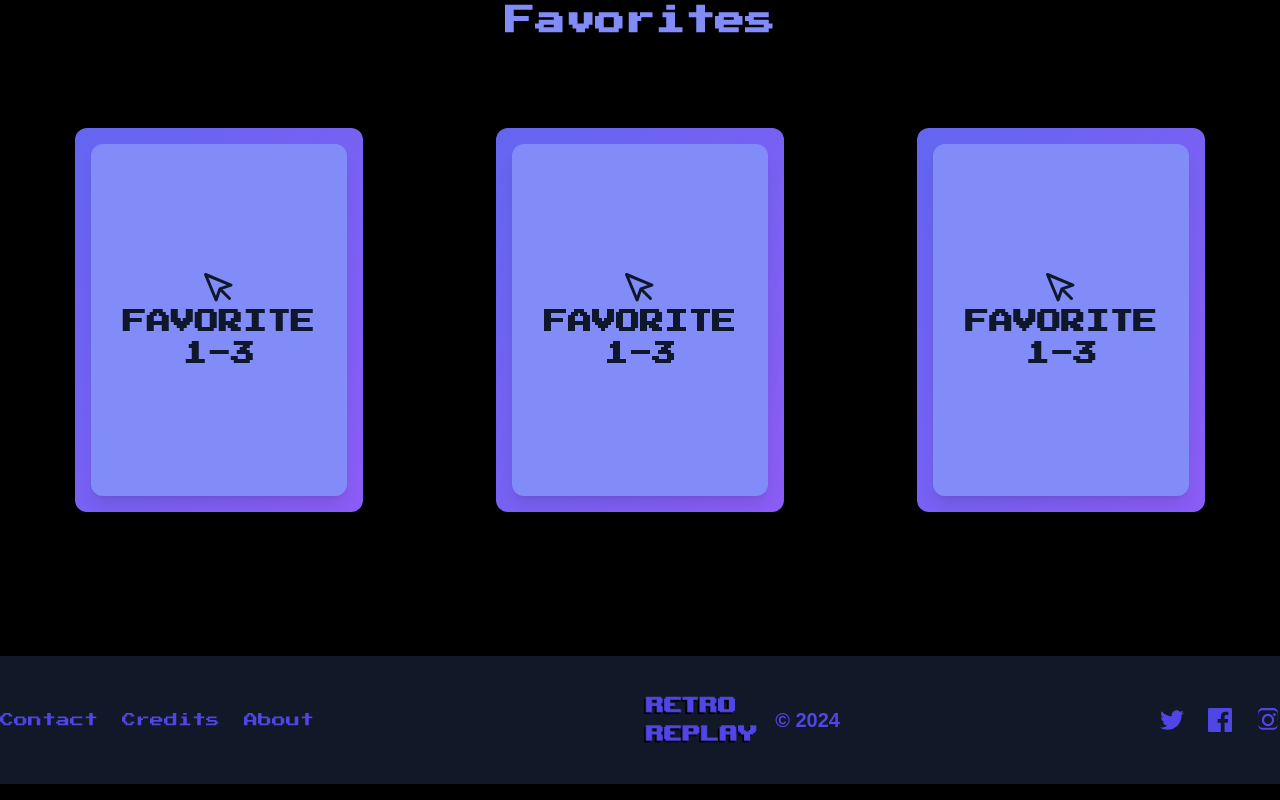
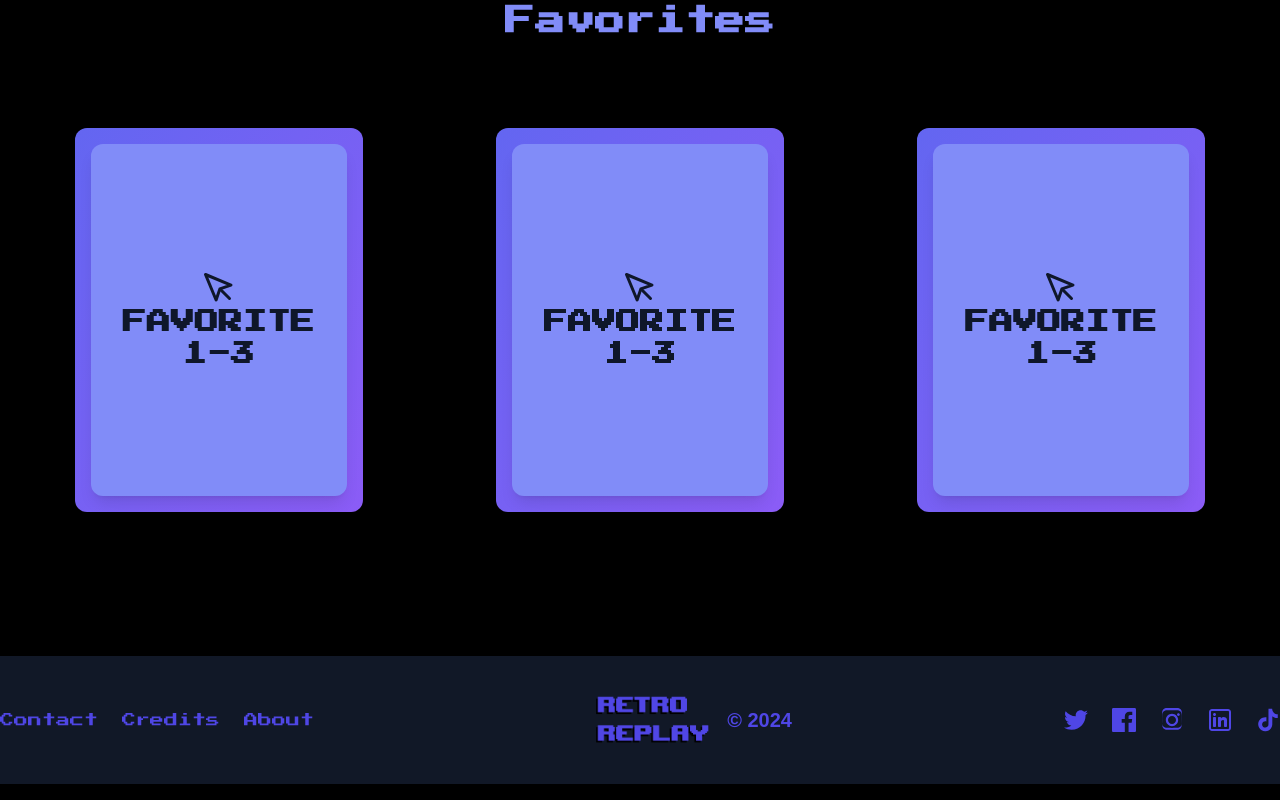
Before and after one commit to JSDWRLD/project_bravo, a React (Vite) app in the folder client/: page / in a window 1280 px wide. Shown: the part 997-1797 px from the top of the page. Built offline with nearby package versions, Linux system fonts and the light colour scheme.

Commit message:
Adding social media to footer

```diff
--- a/client/src/components/Footer.jsx
+++ b/client/src/components/Footer.jsx
@@ -26,20 +26,33 @@
 
                 <div className="flex space-x-6">
                     {/* Placeholder icons for social media */}
-                    <a href="https://twitter.com" target="_blank" rel="noopener noreferrer" className="text-indigo-600 hover:text-indigo-300 transition">
+                    <a href="https://x.com/replayreplayme" target="_blank" rel="noopener noreferrer" className="text-indigo-600 hover:text-indigo-300 transition">
                         <svg xmlns="http://www.w3.org/2000/svg" className="h-6 w-6" fill="currentColor" viewBox="0 0 24 24">
                             <path d="M24 4.557c-.883.392-1.832.656-2.828.775 1.014-.608 1.794-1.57 2.163-2.723-.951.564-2.005.974-3.127 1.195-.897-.957-2.178-1.555-3.594-1.555-2.72 0-4.923 2.203-4.923 4.923 0 .385.043.76.127 1.122-4.09-.205-7.719-2.164-10.148-5.144-.424.728-.666 1.574-.666 2.476 0 1.707.869 3.213 2.19 4.096-.806-.026-1.566-.247-2.23-.617v.062c0 2.385 1.696 4.374 3.946 4.826-.413.112-.849.172-1.296.172-.317 0-.626-.03-.928-.086.627 1.956 2.445 3.379 4.6 3.419-1.685 1.32-3.808 2.107-6.115 2.107-.398 0-.79-.023-1.177-.068 2.179 1.396 4.768 2.211 7.548 2.211 9.057 0 14.01-7.504 14.01-14.01 0-.213-.005-.426-.015-.637.961-.694 1.796-1.562 2.457-2.549z"/>
                         </svg>
                     </a>
-                    <a href="https://facebook.com" target="_blank" rel="noopener noreferrer" className="text-indigo-600 hover:text-indigo-300 transition">
+                    <a href="https://www.facebook.com/retroreplayme" target="_blank" rel="noopener noreferrer" className="text-indigo-600 hover:text-indigo-300 transition">
                         <svg xmlns="http://www.w3.org/2000/svg" className="h-6 w-6" fill="currentColor" viewBox="0 0 24 24">
                             <path d="M22.675 0h-21.35c-.732 0-1.325.593-1.325 1.325v21.351c0 .731.593 1.324 1.325 1.324h11.494v-9.294h-3.128v-3.622h3.128v-2.672c0-3.1 1.893-4.787 4.657-4.787 1.325 0 2.462.099 2.794.143v3.24l-1.918.001c-1.504 0-1.794.715-1.794 1.761v2.315h3.588l-.467 3.621h-3.121v9.295h6.116c.73 0 1.324-.593 1.324-1.324v-21.351c0-.732-.593-1.325-1.324-1.325z"/>
                         </svg>
                     </a>
-                    <a href="https://instagram.com" target="_blank" rel="noopener noreferrer" className="text-indigo-600 hover:text-indigo-300 transition">
+                    <a href="https://www.instagram.com/retroreplayme/" target="_blank" rel="noopener noreferrer" className="text-indigo-600 hover:text-indigo-300 transition">
                         <svg xmlns="http://www.w3.org/2000/svg" className="h-6 w-6" fill="currentColor" viewBox="0 0 24 24">
                             <path d="M12 2.163c3.204 0 3.584.012 4.85.07 1.366.062 2.633.336 3.608 1.31.976.976 1.248 2.243 1.31 3.608.058 1.266.069 1.646.069 4.85s-.011 3.584-.069 4.85c-.062 1.366-.336 2.633-1.31 3.608-.976.976-2.243 1.248-3.608 1.31-1.266.058-1.646.069-4.85.069s-3.584-.011-4.85-.069c-1.366-.062-2.633-.336-3.608-1.31-.976-.976-1.248-2.243-1.31-3.608-.058-1.266-.069-1.646-.069-4.85s.011-3.584.069-4.85c.062-1.366.336-2.633 1.31-3.608.976-.976 2.243-1.248 3.608-1.31 1.266-.058 1.646-.069 4.85-.069m0-2.163c-3.259 0-3.667.012-4.947.07-1.594.073-2.688.356-3.633 1.301-.946.946-1.228 2.04-1.301 3.633-.058 1.281-.07 1.689-.07 4.947s.012 3.667.07 4.947c.073 1.594.356 2.688 1.301 3.633.946.946 2.04 1.228 3.633 1.301 1.281.058 1.689.07 4.947.07s3.667-.012 4.947-.07c1.594-.073 2.688-.356 3.633-1.301.946-.946 1.228-2.04 1.301-3.633.058-1.281.07-1.689.07-4.947s-.012-3.667-.07-4.947c-.073-1.594-.356-2.688-1.301-3.633-.946-.946-2.04-1.228-3.633-1.301-1.281-.058-1.689-.07-4.947-.07z"/>
                             <path d="M12 5.838c-3.403 0-6.162 2.76-6.162 6.162s2.759 6.162 6.162 6.162 6.162-2.76 6.162-6.162-2.759-6.162-6.162-6.162zm0 10.162c-2.208 0-4-1.792-4-4s1.792-4 4-4 4 1.792 4 4-1.792 4-4 4zm6.406-10.845c-.796 0-1.441.645-1.441 1.441s.645 1.441 1.441 1.441 1.441-.645 1.441-1.441-.645-1.441-1.441-1.441z"/>
+                        </svg>
+                    </a>
+                    <a href="https://www.linkedin.com/in/retroreplayme/" target="_blank" rel="noopener noreferrer" className="text-indigo-600 hover:text-indigo-300 transition">
+                        <svg xmlns="http://www.w3.org/2000/svg" className="h-6 w-6" fill="currentColor" viewBox="0 0 24 24">
+                            <path d="M6.5 8C7.32843 8 8 7.32843 8 6.5C8 5.67157 7.32843 5 6.5 5C5.67157 5 5 5.67157 5 6.5C5 7.32843 5.67157 8 6.5 8Z" fill="currentColor"/>
+                            <path d="M5 10C5 9.44772 5.44772 9 6 9H7C7.55228 9 8 9.44771 8 10V18C8 18.5523 7.55228 19 7 19H6C5.44772 19 5 18.5523 5 18V10Z" fill="currentColor"/>
+                            <path d="M11 19H12C12.5523 19 13 18.5523 13 18V13.5C13 12 16 11 16 13V18.0004C16 18.5527 16.4477 19 17 19H18C18.5523 19 19 18.5523 19 18V12C19 10 17.5 9 15.5 9C13.5 9 13 10.5 13 10.5V10C13 9.44771 12.5523 9 12 9H11C10.4477 9 10 9.44772 10 10V18C10 18.5523 10.4477 19 11 19Z" fill="currentColor"/>
+                            <path fillRule="evenodd" clipRule="evenodd" d="M20 1C21.6569 1 23 2.34315 23 4V20C23 21.6569 21.6569 23 20 23H4C2.34315 23 1 21.6569 1 20V4C1 2.34315 2.34315 1 4 1H20ZM20 3C20.5523 3 21 3.44772 21 4V20C21 20.5523 20.5523 21 20 21H4C3.44772 21 3 20.5523 3 20V4C3 3.44772 3.44772 3 4 3H20Z" fill="currentColor"/>
+                        </svg>
+                    </a>
+                    <a href="https://www.tiktok.com/@retroreplayme" target="_blank" rel="noopener noreferrer" className="text-indigo-600 hover:text-indigo-300 transition">
+                        <svg xmlns="http://www.w3.org/2000/svg" className="h-6 w-6" fill="currentColor" viewBox="0 0 32 32">
+                            <path d="M16.656 1.029c1.637-0.025 3.262-0.012 4.886-0.025 0.054 2.031 0.878 3.859 2.189 5.213l-0.002-0.002c1.411 1.271 3.247 2.095 5.271 2.235l0.028 0.002v5.036c-1.912-0.048-3.71-0.489-5.331-1.247l0.082 0.034c-0.784-0.377-1.447-0.764-2.077-1.196l0.052 0.034c-0.012 3.649 0.012 7.298-0.025 10.934-0.103 1.853-0.719 3.543-1.707 4.954l0.020-0.031c-1.652 2.366-4.328 3.919-7.371 4.011l-0.014 0c-0.123 0.006-0.268 0.009-0.414 0.009-1.73 0-3.347-0.482-4.725-1.319l0.040 0.023c-2.508-1.509-4.238-4.091-4.558-7.094l-0.004-0.041c-0.025-0.625-0.037-1.25-0.012-1.862 0.49-4.779 4.494-8.476 9.361-8.476 0.547 0 1.083 0.047 1.604 0.136l-0.056-0.008c0.025 1.849-0.050 3.699-0.050 5.548-0.423-0.153-0.911-0.242-1.42-0.242-1.868 0-3.457 1.194-4.045 2.861l-0.009 0.030c-0.133 0.427-0.21 0.918-0.21 1.426 0 0.206 0.013 0.41 0.037 0.61l-0.002-0.024c0.332 2.046 2.086 3.59 4.201 3.59 0.061 0 0.121-0.001 0.181-0.004l-0.009 0c1.463-0.044 2.733-0.831 3.451-1.994l0.010-0.018c0.267-0.372 0.45-0.822 0.511-1.311l0.001-0.014c0.125-2.237 0.075-4.461 0.087-6.698 0.012-5.036-0.012-10.060 0.025-15.083z"></path>
                         </svg>
                     </a>
                 </div>
```
